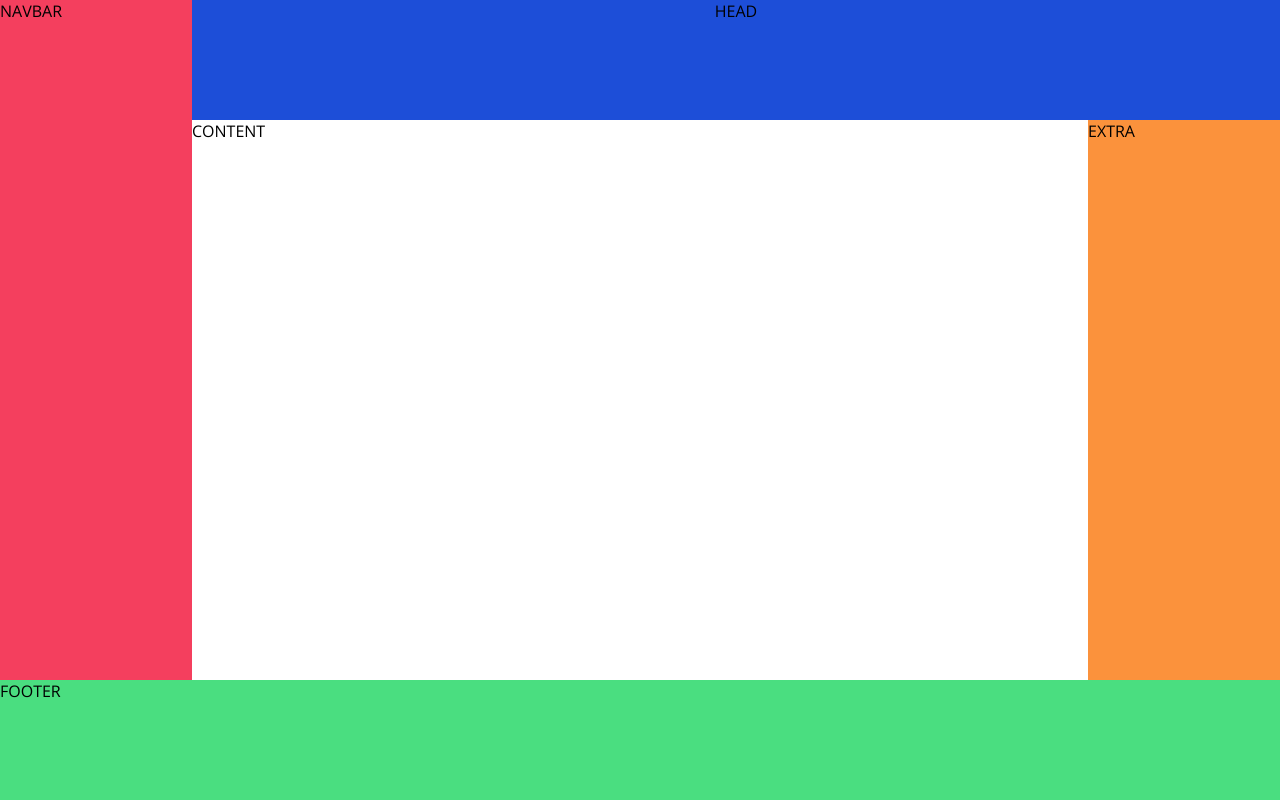
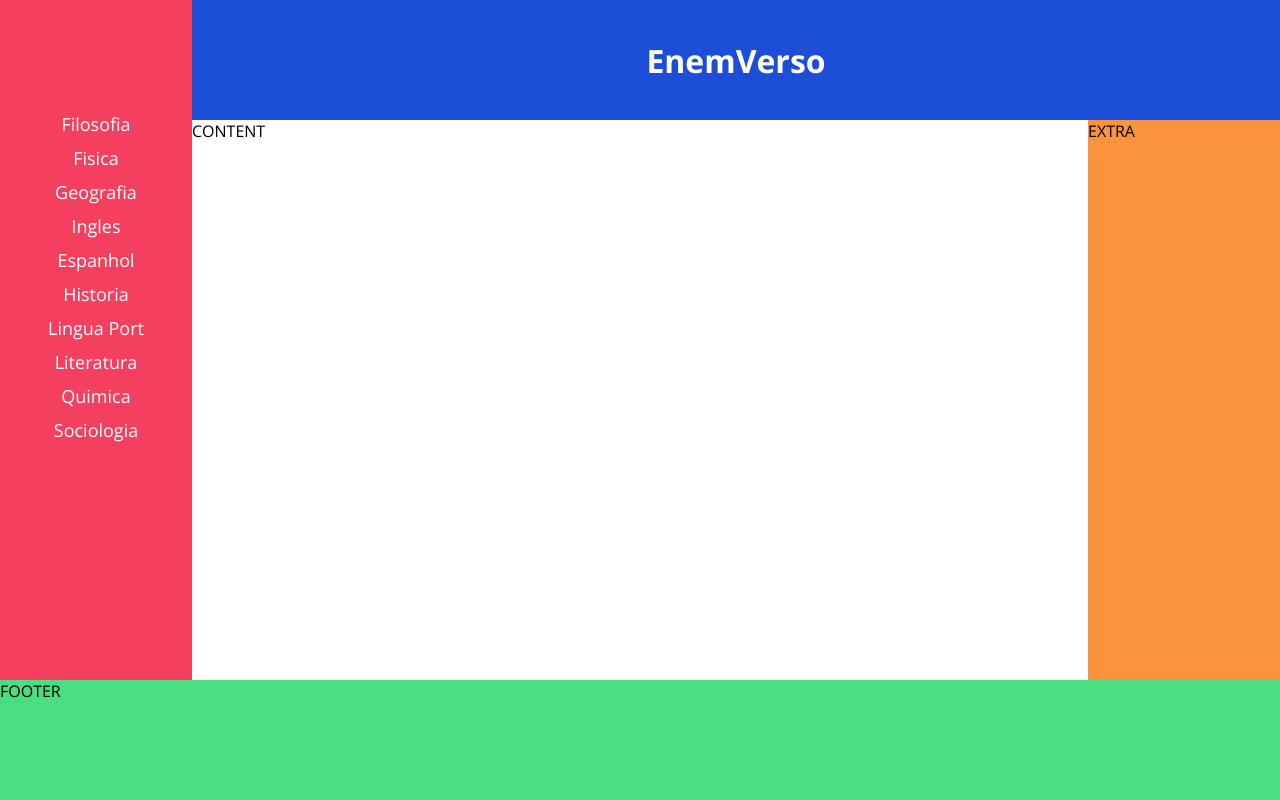
Before and after one commit to iurygdeoliveira/EnemVerso, a plain HTML site: page index.html in a window 1280 px wide. Drawn offline with nearby package versions, Linux system fonts and the light colour scheme.

Commit message:
updates files

```diff
--- a/index.html
+++ b/index.html
@@ -16,8 +16,23 @@
 </head>
 <!-- Pagina -->
 <body>
-    <div id="head"> HEAD </div>
-    <div id="navbar"> NAVBAR </div>
+    <div id="head">
+      <h1>EnemVerso</h1>
+    </div>
+    <div id="navbar">
+      <ol class="likmat">
+        <li><a href="https://www.example.com">Filosofia</a></li>
+        <li><a href="https://www.example.com">Fisica</a></li>
+        <li><a href="https://www.example.com">Geografia</a></li>
+        <li><a href="https://www.example.com">Ingles</a></li>
+        <li> <a href="https://www.example.com">Espanhol</a></li>
+        <li><a href="https://www.example.com">Historia</a></li>
+        <li><a href="https://www.example.com">Lingua Port</a></li>
+        <li> <a href="https://www.example.com">Literatura</a></li>
+        <li> <a href="https://www.example.com">Quimica</a></li>
+        <li><a href="https://www.example.com">Sociologia</a></li>
+      </ol>
+    </div>
     <div id="content"> CONTENT </div>
     <div id="extra"> EXTRA </div>
     <div id="footer"> FOOTER </div>
--- a/style.css
+++ b/style.css
@@ -10,17 +10,43 @@ html, body {
   font-family: "Open Sans";
 }
 #head {
+  display: flex;
+  justify-content: center; /* Alinha horizontalmente */
+  align-items: center; /* Alinha verticalmente */
+  height: 100vh; /* Altura total da viewport */
   background-color: #1D4ED8;
   float: right;
   width: 85%;
   text-align: center;
   height: 15%;
 }
+h1 {
+  color: #fff;
+  text-align: center;
+}
 #navbar {
   background-color: #F43F5E;
   float: left;
   width: 15%;
   height: 85%;
+  padding-top: 8%;
+}
+.likmat {
+  display:contents;
+  justify-content: space-between;
+  text-align: center;
+}
+.likmat a {
+  display: block; /* Isso é importante para aplicar margens verticalmente */
+  margin: 10px 0; /* Adiciona 10 pixels de espaço acima e abaixo de cada link */
+}
+a[href] {
+  font-size: 18px;
+  color: #fff;
+  text-decoration: none;
+}
+a[href]:hover {
+  color: #881337;
 }
 #content {
   display: inline-block;
```
